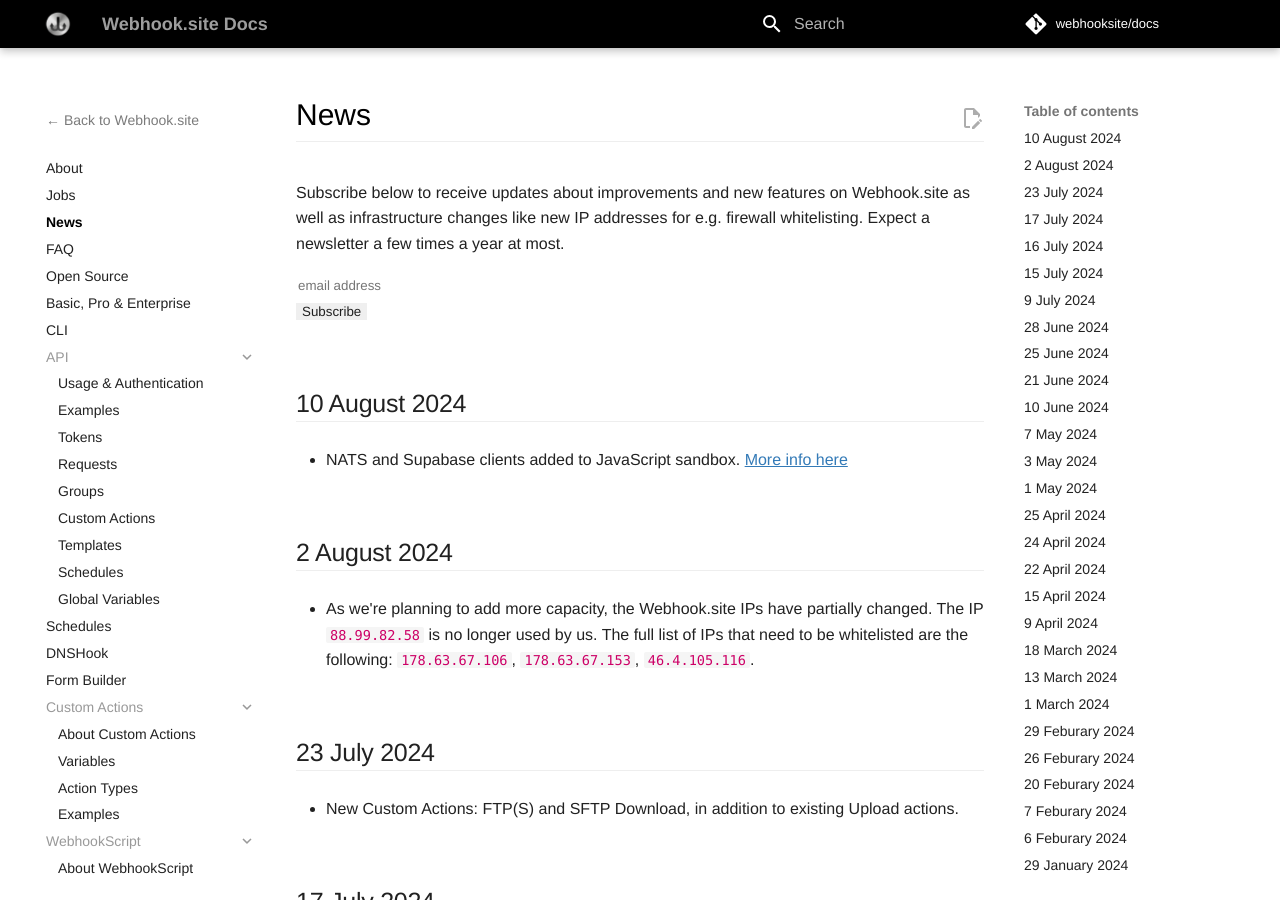
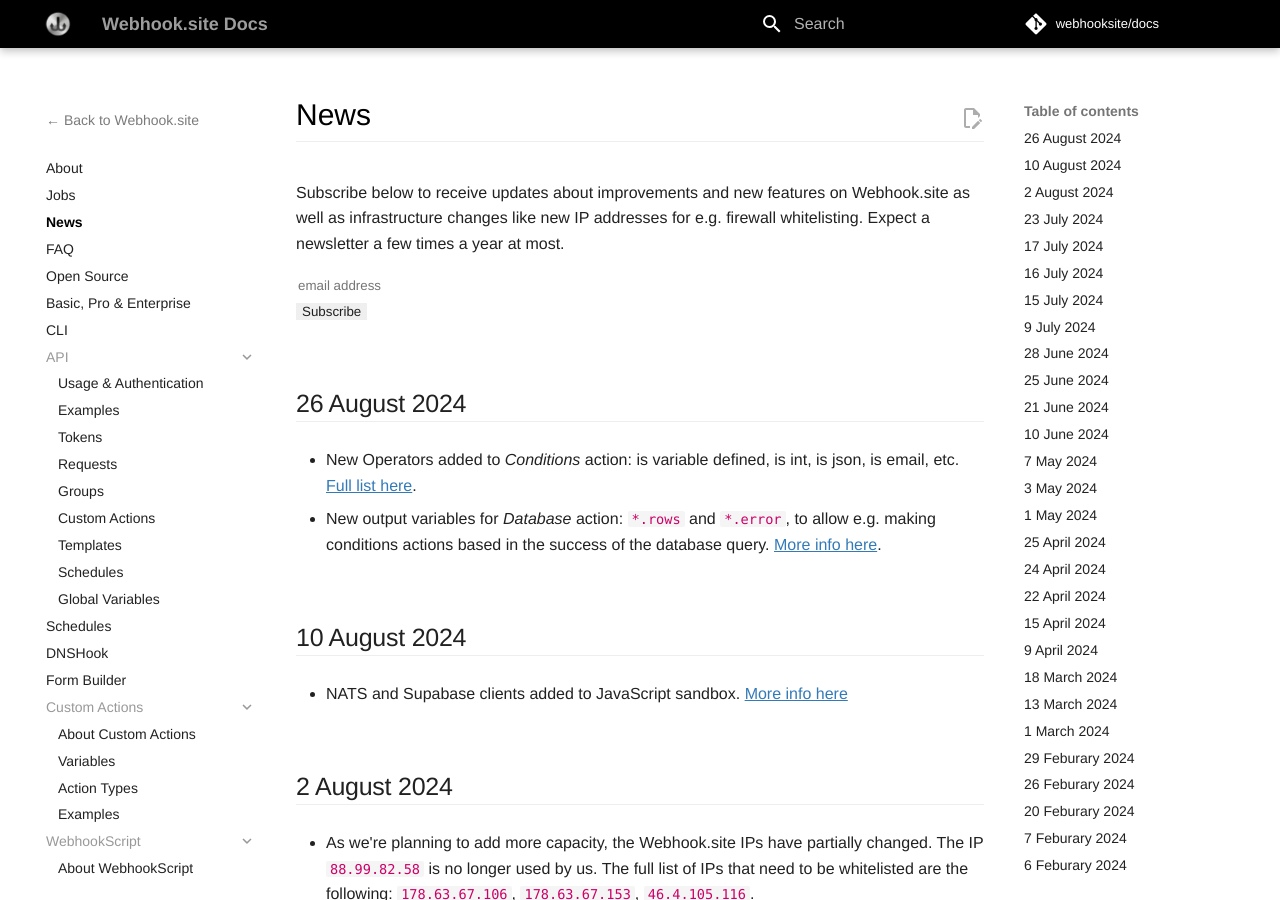
Before and after one commit to webhooksite/docs, an MkDocs documentation site: the page built from docs/news.markdown, in a window 1280 px wide and 900 px high. Built offline with MkDocs 1.6.1 and Material for MkDocs 9.7.7, drawn with Linux system fonts in a browser that asks for light colours; comment, search, counter and statistics services are not loaded.

Commit message:
Update docs

```diff
--- a/docs/news.markdown
+++ b/docs/news.markdown
@@ -21,6 +21,11 @@
     </div>
 </form>
 </div>
+
+## 26 August 2024
+
+* New Operators added to *Conditions* action: is variable defined, is int, is json, is email, etc. [Full list here](/custom-actions/action-types.html#operators-with-value-argument).
+* New output variables for *Database* action: `*.rows` and `*.error`, to allow e.g. making conditions actions based in the success of the database query. [More info here](/custom-actions/action-types.html#fetching-data).
 
 ## 10 August 2024
 
```
Also changed, not shown: docs/custom-actions/action-types.md (+21 -4 lines).
